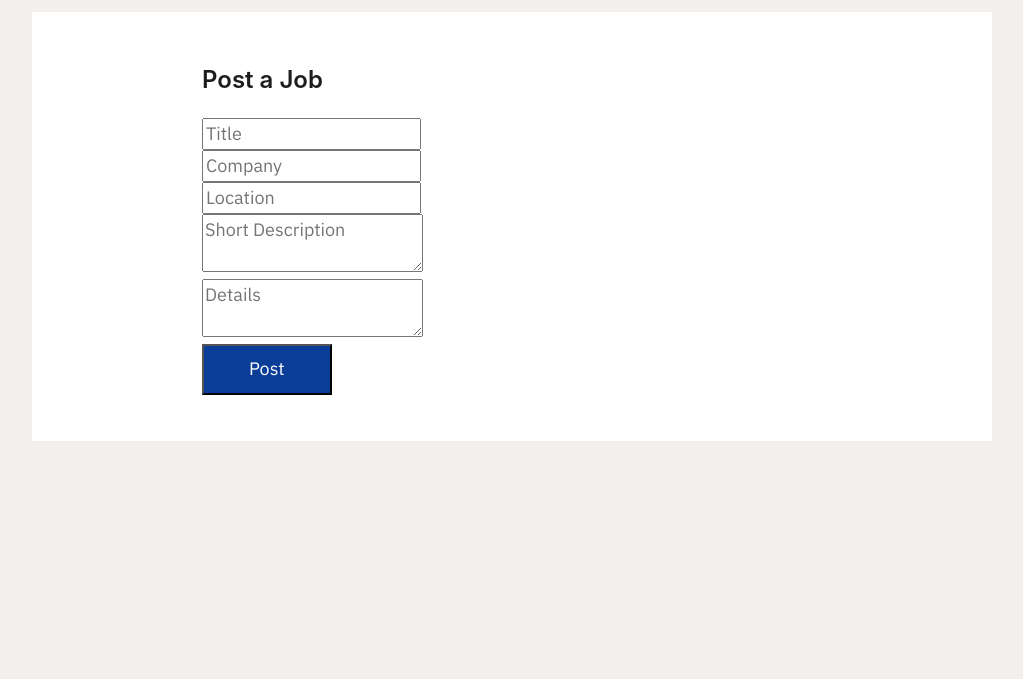
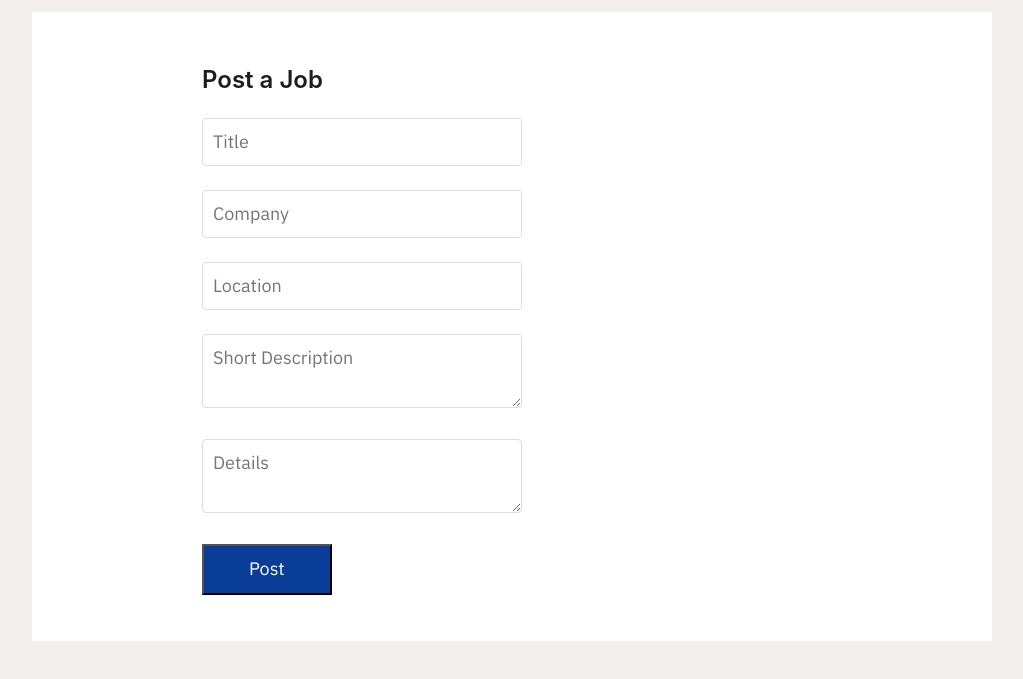
Before and after one commit to getform/gatsby-job-board, a Gatsby site: page /post-a-job in a window 1280 px wide. Shown: the part 117-796 px from the top of the page, without its empty margins (128-1151 px from the left). Built offline with nearby package versions, Linux system fonts and the light colour scheme; Gatsby itself is replaced by a stand-in of ours.

Commit message:
input style

```diff
--- a/src/components/post.js
+++ b/src/components/post.js
@@ -15,7 +15,7 @@ export default function JobPost({ title, url, location, company }) {
             textDecoration: 'none'
         }}>
             <div style={{ display: 'flex', flexDirection: 'column' }}>
-                <p style={{ marginBottom: '5px', textDecoration: 'none', color: '#1d1d1b', fontWeight: '500' }}>{title}, <span style={{ color: '#1d1d1b', fontWeight: '400' }}>{company}</span></p>
+                <p style={{ marginBottom: '0', textDecoration: 'none', color: '#1d1d1b', fontWeight: '500' }}>{title}, <span style={{ color: '#1d1d1b', fontWeight: '400' }}>{company}</span></p>
                 <p style={{ fontFamily: 'IBM Plex Serif', margin: '0', color: '#77776b', fontSize: '14px', fontStyle: 'italic' }}>{location}</p>
             </div>
             <div
--- a/src/pages/post-a-job.js
+++ b/src/pages/post-a-job.js
@@ -57,19 +57,49 @@ export default function PostJob() {
                 {isPosted ? <p>Your job application is posted! It will be around here really soon.</p> :
                 <form>
                     <div>
-                        <input type="text" onChange={(e) => { setTitle(e.target.value) }} placeholder="Title" />
+                        <input style={{
+                            width: '320px',
+                            border: '1px solid #ddd',
+                            borderRadius: '4px',
+                            marginBottom: '24px',
+                            padding: '10px'
+                        }} type="text" onChange={(e) => { setTitle(e.target.value) }} placeholder="Title" />
                     </div>
                     <div>
-                        <input type="text" onChange={(e) => { setCompany(e.target.value) }} placeholder="Company" />
+                        <input style={{
+                            width: '320px',
+                            border: '1px solid #ddd',
+                            borderRadius: '4px',
+                            marginBottom: '24px',
+                            padding: '10px'
+                        }} type="text" onChange={(e) => { setCompany(e.target.value) }} placeholder="Company" />
                     </div>
                     <div>
-                        <input type="text" onChange={(e) => { setLocation(e.target.value) }} placeholder="Location" />
+                        <input style={{
+                            width: '320px',
+                            border: '1px solid #ddd',
+                            borderRadius: '4px',
+                            marginBottom: '24px',
+                            padding: '10px'
+                        }} type="text" onChange={(e) => { setLocation(e.target.value) }} placeholder="Location" />
                     </div>
                     <div>
-                        <textarea onChange={(e) => { setDescription(e.target.value) }} placeholder="Short Description" />
+                        <textarea style={{
+                            width: '320px',
+                            border: '1px solid #ddd',
+                            borderRadius: '4px',
+                            marginBottom: '24px',
+                            padding: '10px'
+                        }} onChange={(e) => { setDescription(e.target.value) }} placeholder="Short Description" />
                     </div>
                     <div>
-                        <textarea onChange={(e) => { setContent(e.target.value) }} placeholder="Details" />
+                        <textarea style={{
+                            width: '320px',
+                            border: '1px solid #ddd',
+                            borderRadius: '4px',
+                            marginBottom: '24px',
+                            padding: '10px'
+                        }} onChange={(e) => { setContent(e.target.value) }} placeholder="Details" />
                     </div>
                     {isPosting ? <p>Posting...</p> :
                     <button style={{
```
Also changed, not shown: src/templates/apply-template.js (+45 -8 lines).
